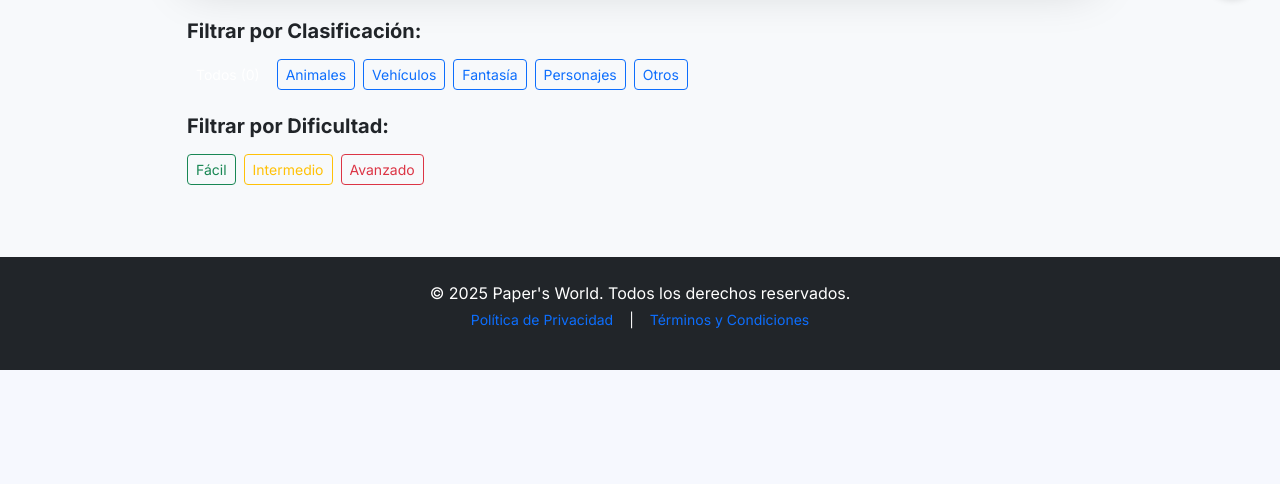
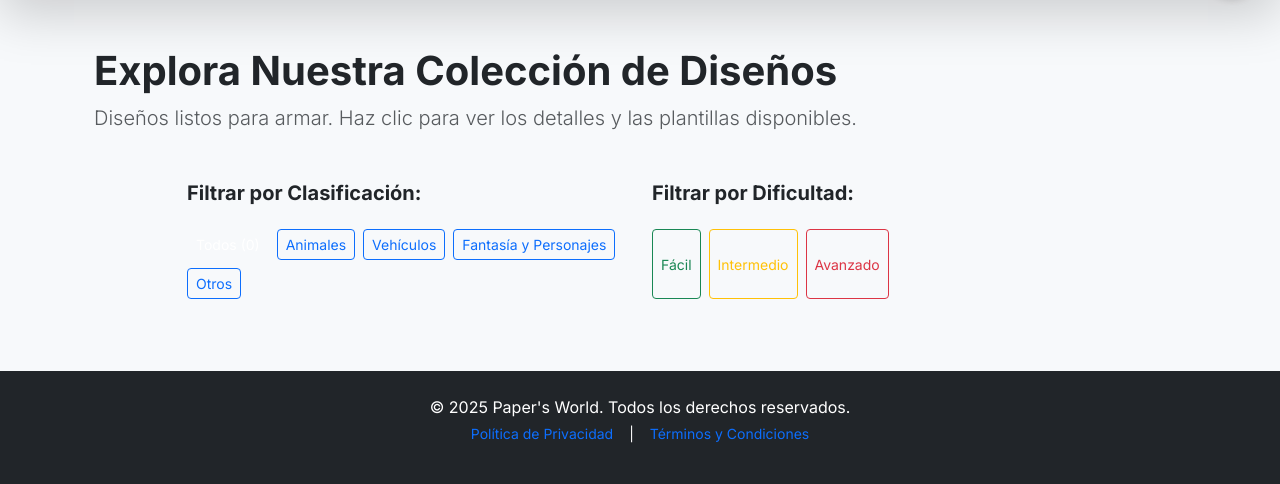
Before and after one commit to estebandev-data/papers-world-1, a Flask app: page /disenos in a window 1280 px wide. Shown: the part 783-1267 px from the top of the page. Before the commit the page ends 1153 px from the top, so only its background shows below. Run offline with Flask 3, Linux system fonts and the light colour scheme.

Commit message:
Update disenos.html
prueba nav clasif

```diff
--- a/templates/disenos.html
+++ b/templates/disenos.html
@@ -117,18 +117,13 @@
         </nav>
     </header>
 
-    <main class="container my-5 px-4">
+    <main class="container-fluid px-0">
 
-        <div class="text-center text-md-start mb-5">
-            <h1 class="fs-1 fw-bolder text-dark mb-2">Explora Nuestra Colección de Diseños</h1>
-            <p class="lead text-muted">Diseños listos para armar. Haz clic para ver los detalles y las plantillas disponibles.</p>
-        </div>
-
-        <div class="row mb-5 justify-content-center">
-            <div class="col-12 col-xl-10"> <div id="videoCarousel" class="carousel slide rounded-3 overflow-hidden shadow-lg" data-bs-ride="carousel">
+        <div class="row mb-5 mx-0 justify-content-center">
+            <div class="col-12 px-0"> <div id="videoCarousel" class="carousel slide overflow-hidden shadow-lg" data-bs-ride="carousel">
                     <div class="carousel-inner">
                         <div class="carousel-item active">
-                            <div class="ratio ratio-16x9" style="min-height: 350px; background-color: #e2e8f0;">
+                            <div class="ratio ratio-16x9" style="min-height: 400px; background-color: #e2e8f0;">
                                 <iframe src="https://www.youtube.com/embed/dQw4w9WgXcQ?autoplay=1&mute=1&controls=1&loop=1&playlist=dQw4w9WgXcQ"
                                         title="Video Promocional Paper's World"
                                         allow="accelerometer; autoplay; clipboard-write; encrypted-media; gyroscope; picture-in-picture"
@@ -144,25 +139,44 @@
                 </div>
             </div>
         </div>
+        <div class="container my-5 px-4">
+             <div class="text-center text-md-start mb-5">
+                <h1 class="fs-1 fw-bolder text-dark mb-2">Explora Nuestra Colección de Diseños</h1>
+                <p class="lead text-muted">Diseños listos para armar. Haz clic para ver los detalles y las plantillas disponibles.</p>
+            </div>
+
             <div class="row mb-5 justify-content-center">
                 <div class="col-12 col-lg-10">
 
-                <h5 class="fw-bold mb-3 text-center text-md-start">Filtrar por Clasificación:</h5>
-                <div class="d-flex flex-wrap gap-2 justify-content-center justify-content-md-start mb-4" role="group" aria-label="Filtros de Clasificación">
+                    <div class="row mb-3">
+                        <div class="col-12 col-md-6">
+                            <h5 class="fw-bold text-center text-md-start">Filtrar por Clasificación:</h5>
+                        </div>
+                        <div class="col-12 col-md-6">
+                            <h5 class="fw-bold text-center text-md-start">Filtrar por Dificultad:</h5>
+                        </div>
+                    </div>
+
+                    <div class="row">
+                        <div class="col-12 col-md-6 mb-4 mb-md-0 d-flex justify-content-center justify-content-md-start">
+                            <div class="d-flex flex-wrap gap-2" role="group" aria-label="Filtros de Clasificación">
                                 <button type="button" class="btn btn-paper-primary btn-sm text-white">Todos ({{ (disenos|default([])|length) }})</button>
                                 <button type="button" class="btn btn-outline-primary btn-sm">Animales</button>
                                 <button type="button" class="btn btn-outline-primary btn-sm">Vehículos</button>
-                    <button type="button" class="btn btn-outline-primary btn-sm">Fantasía</button>
-                    <button type="button" class="btn btn-outline-primary btn-sm">Personajes</button>
+                                <button type="button" class="btn btn-outline-primary btn-sm">Fantasía y Personajes</button>
                                 <button type="button" class="btn btn-outline-primary btn-sm">Otros</button>
                             </div>
+                        </div>
 
-                <h5 class="fw-bold mb-3 mt-3 text-center text-md-start">Filtrar por Dificultad:</h5>
-                 <div class="d-flex flex-wrap gap-2 justify-content-center justify-content-md-start" role="group" aria-label="Filtros de Dificultad">
+                        <div class="col-12 col-md-6 d-flex justify-content-center justify-content-md-start">
+                             <div class="d-flex flex-wrap gap-2" role="group" aria-label="Filtros de Dificultad">
                                 <button type="button" class="btn btn-outline-success btn-sm">Fácil</button>
                                 <button type="button" class="btn btn-outline-warning btn-sm">Intermedio</button>
                                 <button type="button" class="btn btn-outline-danger btn-sm">Avanzado</button>
                             </div>
+                        </div>
+                    </div>
+
                 </div>
             </div>
 
@@ -205,6 +219,7 @@
                         style="--bs-btn-hover-bg: #047857;">
                     Cargar Más Diseños
                 </button>
+            </div>
         </div>
     </main>
 
```
Lines whose indentation alone changed are shown as unchanged.
